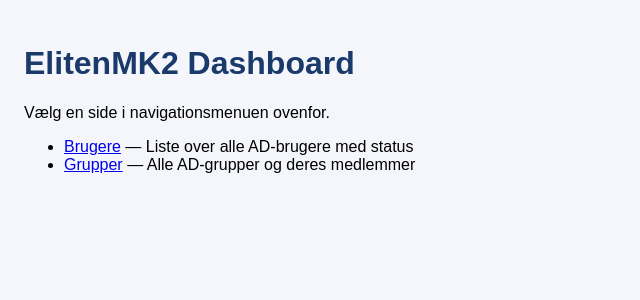
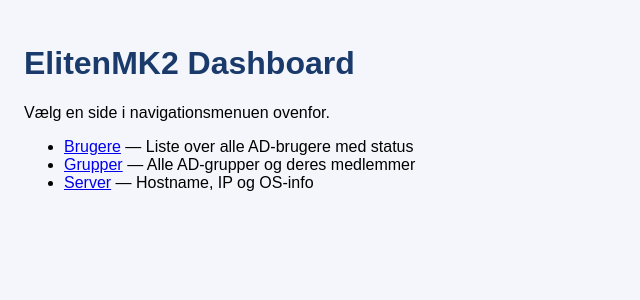
Before and after one commit to Mercantec-GHC/ElitenMK2, a Flask app: page / in a window 1280 px wide. Shown: the part 42-342 px from the top of the page, without its empty margins (0-640 px from the left). Run offline with Flask 3, Linux system fonts and the light colour scheme.

Commit message:
server added back
test over

```diff
--- a/templates/index.html
+++ b/templates/index.html
@@ -5,5 +5,6 @@
 <ul>
   <li><a href="/brugere">Brugere</a> — Liste over alle AD-brugere med status</li>
   <li><a href="/grupper">Grupper</a> — Alle AD-grupper og deres medlemmer</li>
+  <li><a href="/server">Server</a> — Hostname, IP og OS-info</li>
 </ul>
 {% endblock %}
```
